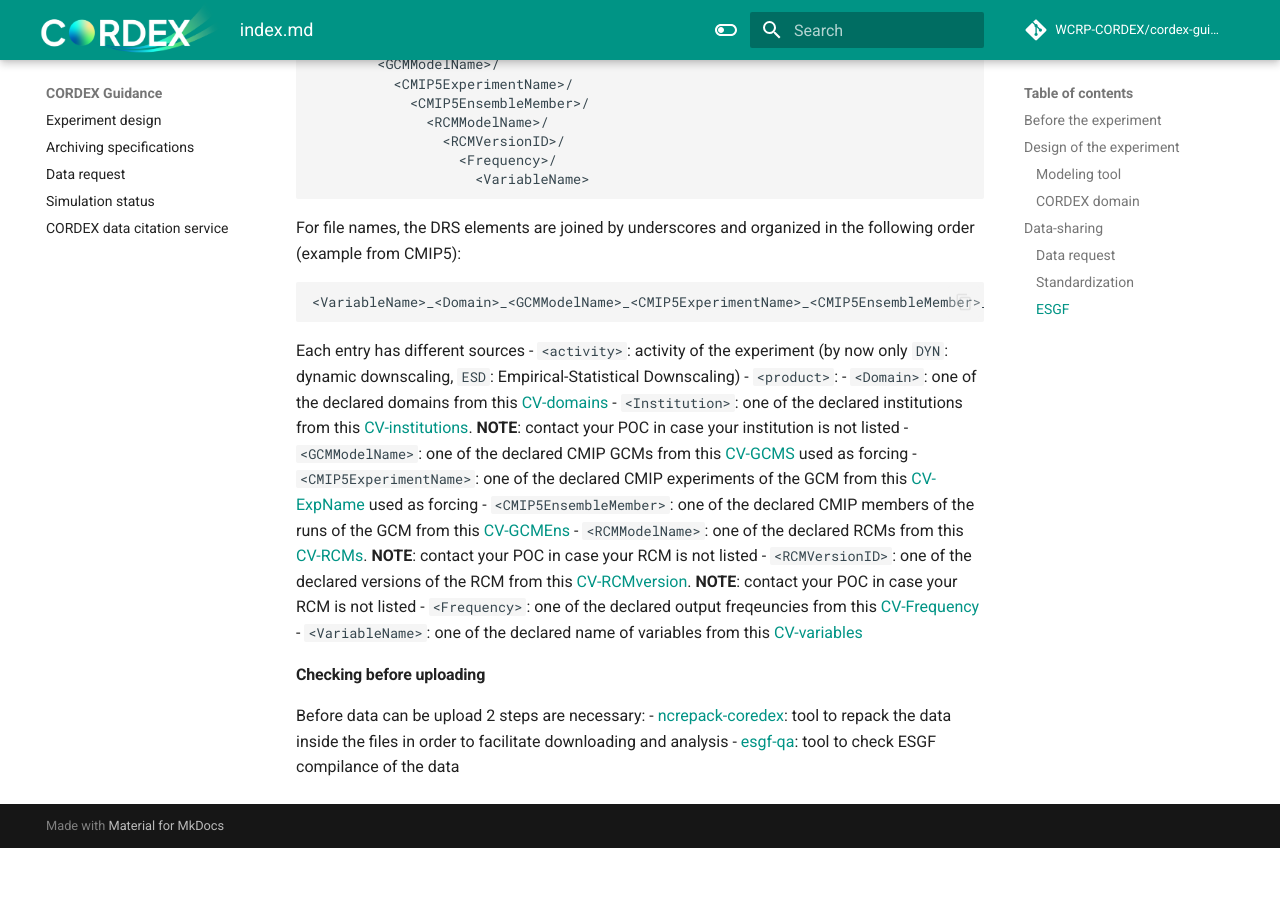
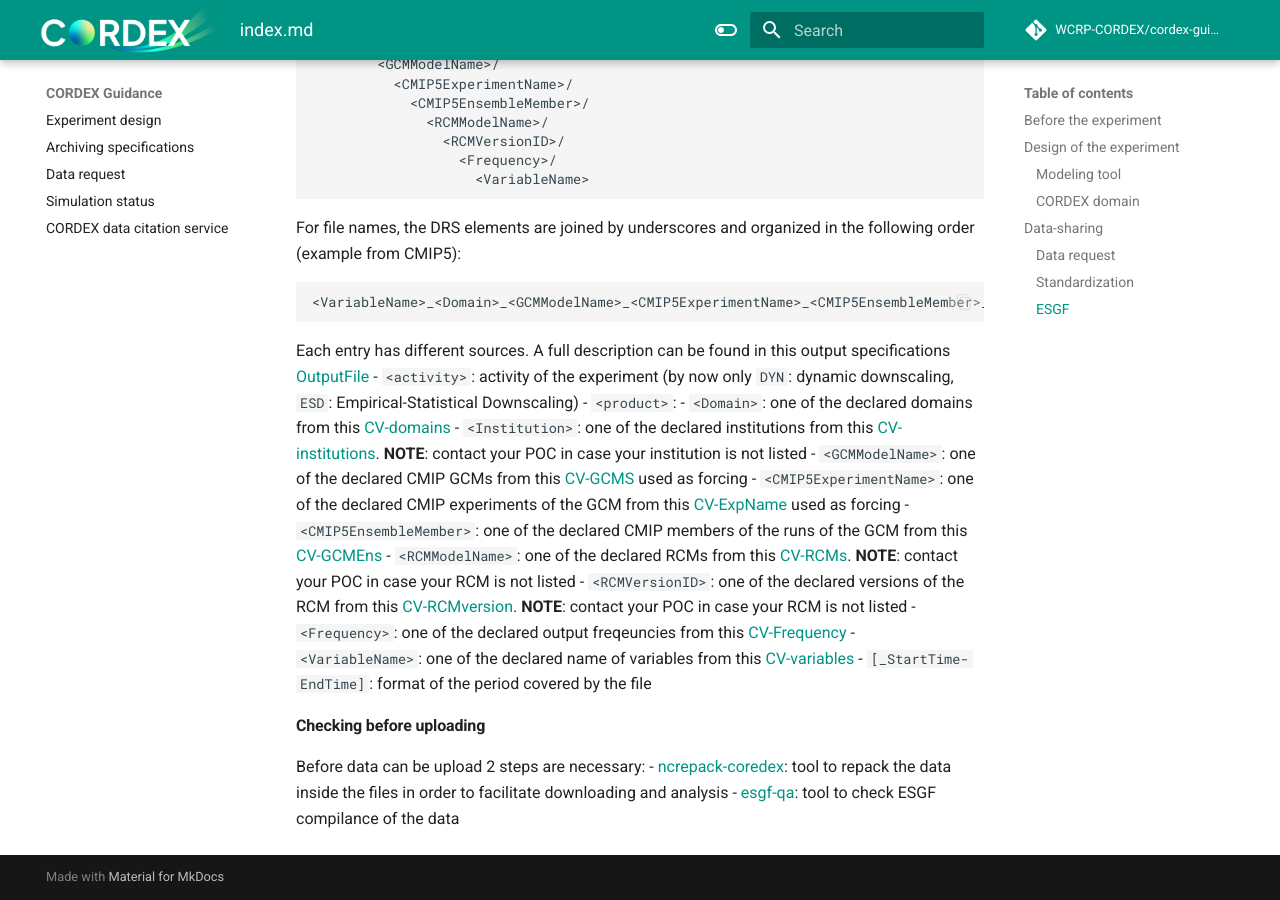
Before and after one commit to WCRP-CORDEX/cordex-guidance, an MkDocs documentation site: the page built from docs/index.md, in a window 1280 px wide and 900 px high, scrolled down 3094 px. Built offline with MkDocs 1.6.1 and Material for MkDocs 9.7.7, drawn with Linux system fonts in a browser that asks for light colours; comment, search, counter and statistics services are not loaded; the version menu is left out; before the commit the page ends 3942 px from its top, so only the background shows below that.

Commit message:
Adding reference to output specifications

````diff
--- a/docs/index.md
+++ b/docs/index.md
@@ -105,11 +105,13 @@ The CORDEX DRS path follows the directory structure:
                   <Frequency>/
                     <VariableName>
 ```
+
 For file names, the DRS elements are joined by underscores and organized in the following order (example from CMIP5):
 ```
 <VariableName>_<Domain>_<GCMModelName>_<CMIP5ExperimentName>_<CMIP5EnsembleMember>_<RCMModelName_RCMVersionID<_<Frequency>[_StartTime-EndTime].nc
 ```
-Each entry has different sources
+
+Each entry has different sources. A full description can be found in this output specifications [OutputFile](url)
 - `<activity>`: activity of the experiment (by now only `DYN`: dynamic downscaling, `ESD`: Empirical­-Statistical Downscaling)
 - `<product>`:
 - `<Domain>`: one of the declared domains from this [CV-domains](url)
@@ -121,6 +123,7 @@ Each entry has different sources
 - `<RCMVersionID>`: one of the declared versions of the RCM from this [CV-RCMversion](url). **NOTE**: contact your POC in case your RCM is not listed
 - `<Frequency>`: one of the declared output freqeuncies from this [CV-Frequency](url)
 - `<VariableName>`: one of the declared name of variables from this [CV-variables](url)
+- `[_StartTime-EndTime]`: format of the period covered by the file
 
 #### Checking before uploading
 Before data can be upload 2 steps are necessary:
````
